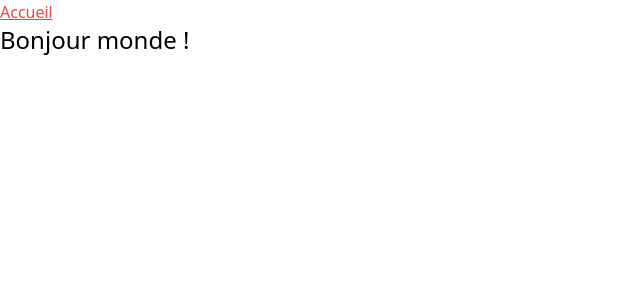
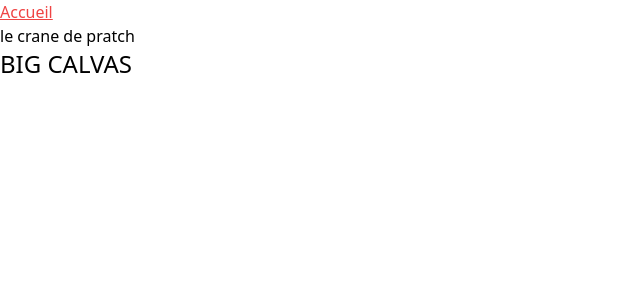
Before and after one commit to MMI-SAE-203/r213-2024-pracht-tp1-NathannSchwarz, a Vue app: page / in a window 1280 px wide. Shown: the top 300 px of the page, without its empty margins (0-640 px from the left). Built offline with nearby package versions, Linux system fonts and the light colour scheme.

Commit message:
click bouton

```diff
--- a/src/pages/index.vue
+++ b/src/pages/index.vue
@@ -7,5 +7,7 @@ import { ref } from 'vue';
 </script>
 
 <template>
-  <h1 v-show="maVar" class="text-2xl">Bonjour monde !</h1>
+  <button @click="maVar=!maVar">le crane de pratch</button>
+
+  <h1 v-show="maVar" class="text-2xl">BIG CALVAS</h1>
 </template>
```
